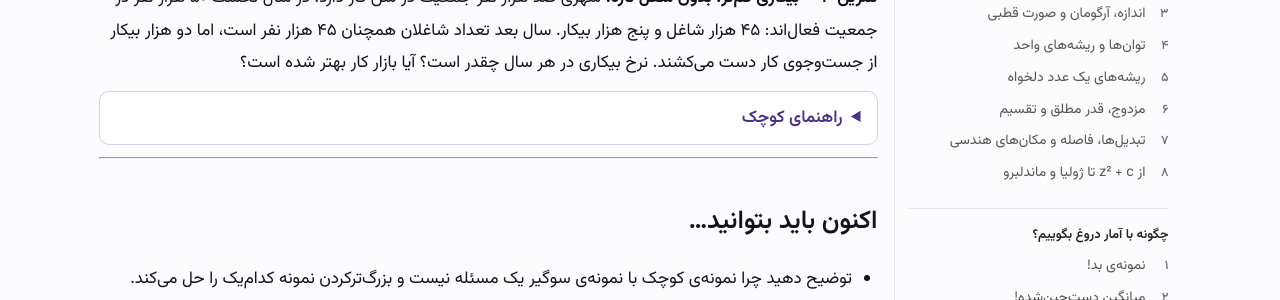
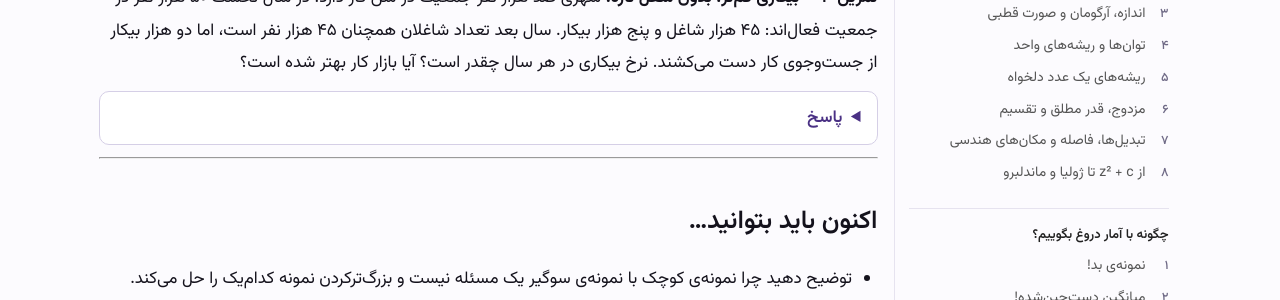
Before and after one commit to pooyarezaie/Fractal-Notes, a Jekyll site: the page built from how-to-lie-with-statistics/the-little-figures-that-are-not-there.md, in a window 1280 px wide and 900 px high, scrolled down 13167 px. Shown: the part 155-455 px from the top of the window. Built offline with Jekyll 4.4.1, drawn with Linux system fonts in a browser that asks for light colours.

Commit message:
Drop the hint box from exercise 3 as well
Cut hint: "کسی که دیگر دنبال کار نمی‌گردد از جمعیت فعال خارج می‌شود.
مخرج نرخ بیکاری سال دوم چند نفر است؟"

Co-Authored-By: Claude Fable 5 <noreply@anthropic.com>

```diff
--- a/how-to-lie-with-statistics/the-little-figures-that-are-not-there.md
+++ b/how-to-lie-with-statistics/the-little-figures-that-are-not-there.md
@@ -364,14 +364,7 @@ last_modified_at: 2026-08-12
 
 **تمرین ۳ — بیکاری کم‌تر، بدون شغل تازه.** شهری صد هزار نفر جمعیت در سن کار دارد. در سال نخست ۵۰ هزار نفر در جمعیت فعال‌اند: ۴۵ هزار شاغل و پنج هزار بیکار. سال بعد تعداد شاغلان همچنان ۴۵ هزار نفر است، اما دو هزار بیکار از جست‌وجوی کار دست می‌کشند. نرخ بیکاری در هر سال چقدر است؟ آیا بازار کار بهتر شده است؟
 
-<details class="exercise reveal-step" markdown="1">
-<summary>راهنمای کوچک</summary>
-
-کسی که دیگر دنبال کار نمی‌گردد از جمعیت فعال خارج می‌شود. مخرج نرخ بیکاری سال دوم چند نفر است؟
-
-</details>
-
-<details class="exercise reveal-step" markdown="1">
+<details class="exercise" markdown="1">
 <summary>پاسخ</summary>
 
 در سال نخست نرخ بیکاری پنج هزار تقسیم بر ۵۰ هزار، یعنی ۱۰ درصد است. در سال دوم جمعیت فعال به ۴۸ هزار نفر می‌رسد: ۴۵ هزار شاغل و سه هزار بیکار. نرخ بیکاری سه هزار تقسیم بر ۴۸ هزار، یعنی ۶٫۲۵ درصد می‌شود. نرخ به‌وضوح کاهش یافته، اما حتی یک شغل تازه ایجاد نشده است. نرخ مشارکت نیز از ۵۰ درصد به ۴۸ درصد رسیده است. برای قضاوت درباره‌ی بازار کار باید هر دو نرخ و تعداد واقعی شاغلان را کنار هم ببینیم.
```
